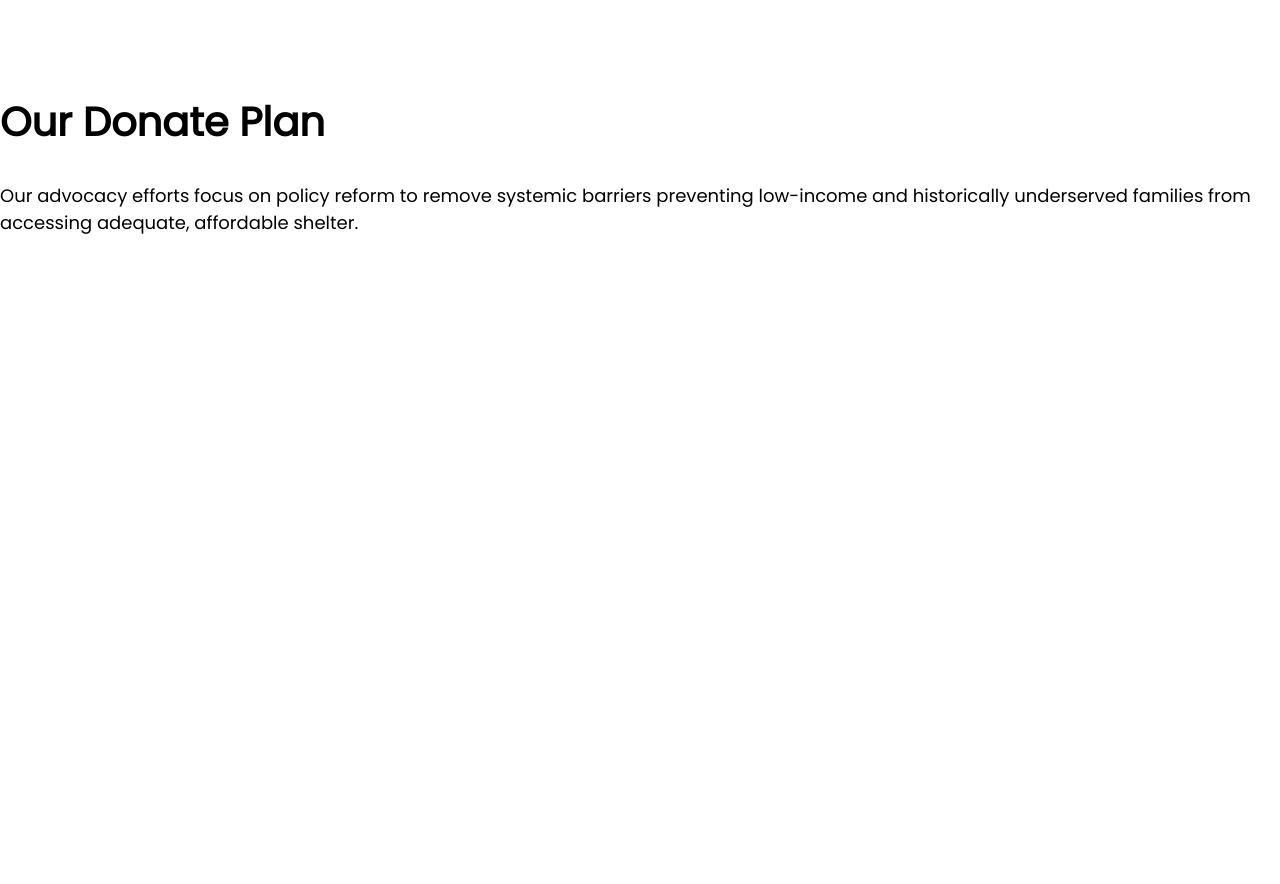
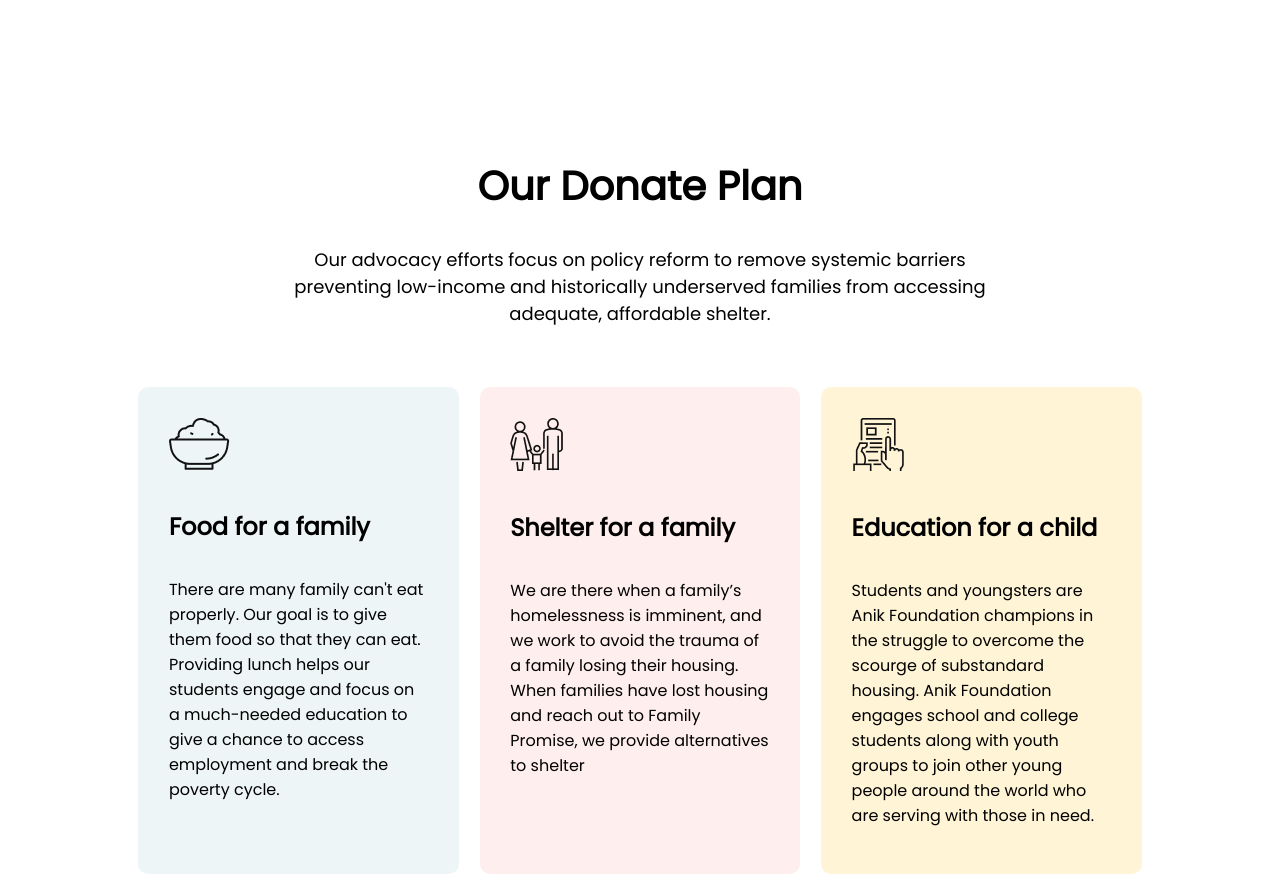
Before and after one commit to jubayeranik/Donation-Website, a plain HTML site: page index.html in a window 1280 px wide. Shown: the part 1342-2226 px from the top of the page. Before the commit the page ends 1596 px from the top, so only its background shows below. Drawn offline with Linux system fonts and the light colour scheme.

Commit message:
third section added

```diff
--- a/index.html
+++ b/index.html
@@ -54,11 +54,39 @@
         </form>
     </section>
     <section class="dnt-plan">
-        <h2>Our Donate Plan</h2>
-        <p>Our advocacy efforts focus on policy reform to remove systemic barriers preventing low-income and
-            historically underserved families from accessing adequate, affordable shelter.
+        <div class="dnt-plan-texts">
+            <h2>Our Donate Plan</h2>
+            <p>Our advocacy efforts focus on policy reform to remove systemic barriers preventing low-income and
+                historically underserved families from accessing adequate, affordable shelter.
 
-        </p>
+            </p>
+        </div>
+        <div class="flex-container">
+            <div class="food">
+                <img src="icons/food.png" alt="">
+                <h4>Food for a family</h4>
+                <p class="small-p">There are many family can't eat properly. Our goal is to give them food so that they
+                    can eat.
+                    Providing lunch helps our students engage and focus on a much-needed education to give a chance to
+                    access employment and break the poverty cycle.</p>
+            </div>
+            <div class="shelter">
+                <img src="icons/shelter.png" alt="">
+                <h4>Shelter for a family</h4>
+                <p class="small-p">We are there when a family’s homelessness is imminent, and we work to avoid the
+                    trauma of a family
+                    losing their housing. When families have lost housing and reach out to Family Promise, we provide
+                    alternatives to shelter</p>
+            </div>
+            <div class="education">
+                <img src="icons/Frame-1.png" alt="">
+                <h4>Education for a child</h4>
+                <p class="small-p">Students and youngsters are Anik Foundation champions in the struggle to overcome the
+                    scourge of
+                    substandard housing. Anik Foundation engages school and college students along with youth groups to
+                    join other young people around the world who are serving with those in need.</p>
+            </div>
+        </div>
     </section>
 
 </body>
--- a/style.css
+++ b/style.css
@@ -23,8 +23,19 @@ h3 {
     font-weight: 700;
 }
 
+h4 {
+    font-size: 24px;
+    line-height: 36px;
+    font-weight: 700;
+}
+
 p {
     font-size: 18px;
+
+}
+
+.small-p {
+    font-size: 16px;
 }
 
 /* Hero section */
@@ -51,7 +62,7 @@ p {
     padding-right: 20%;
     text-align: center;
     padding-top: 5%;
-    padding-bottom: 5%;
+    align-content: center;
 }
 
 .cta-button {
@@ -112,3 +123,43 @@ p {
 }
 
 /* Donate Plan Section */
+.dnt-plan {
+    padding-top: 10%;
+    padding-left: 10%;
+    padding-right: 10%;
+}
+
+.dnt-plan-texts {
+    text-align: center;
+    padding: 0 15%;
+}
+
+.flex-container {
+    display: flex;
+    margin-top: 50px;
+}
+
+.food {
+    background-color: rgba(79, 157, 166, 0.1);
+    width: 33.33%;
+    padding: 3%;
+    margin: 1%;
+    border-radius: 10px;
+}
+
+.shelter {
+    background-color: rgba(255, 89, 89, 0.1);
+    width: 33.33%;
+    padding: 3%;
+    margin: 1%;
+    border-radius: 10px;
+
+}
+
+.education {
+    background-color: rgba(255, 244, 214, 1);
+    width: 33.33%;
+    padding: 3%;
+    margin: 1%;
+    border-radius: 10px;
+}
```
